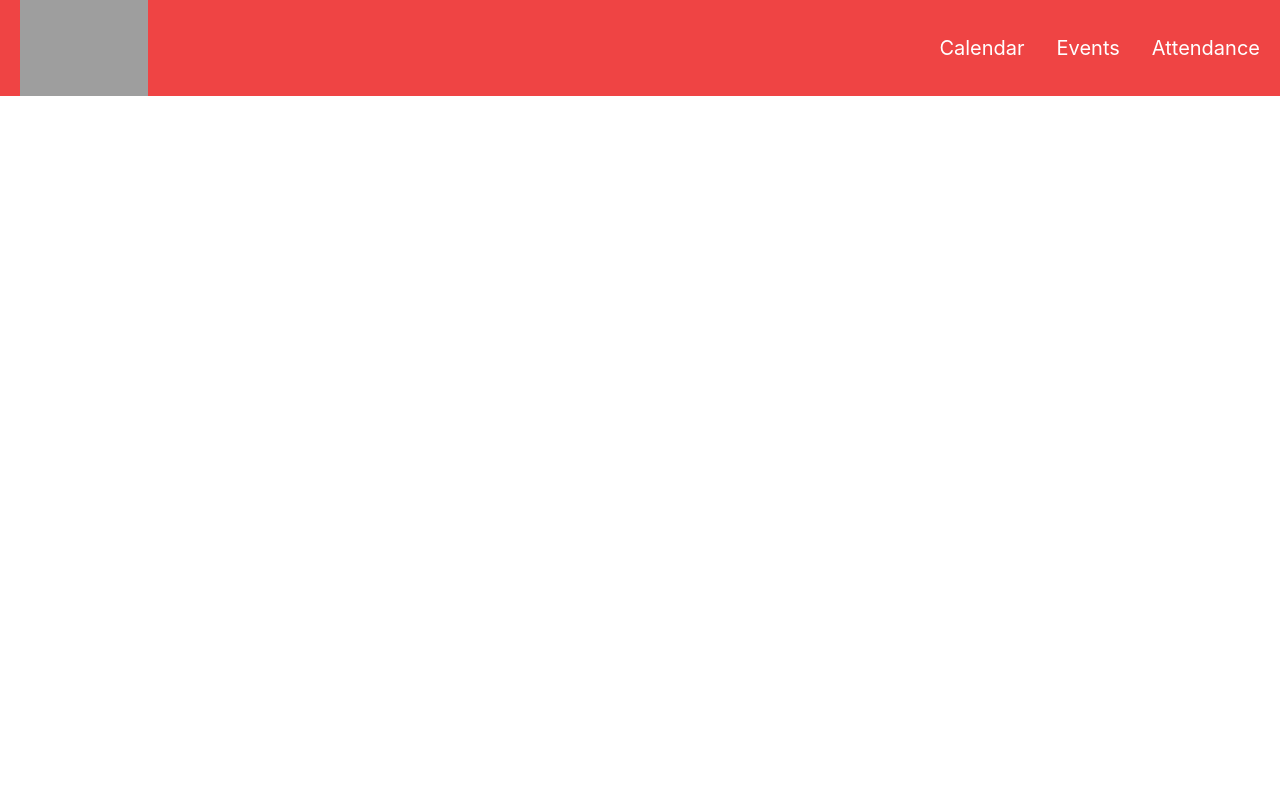
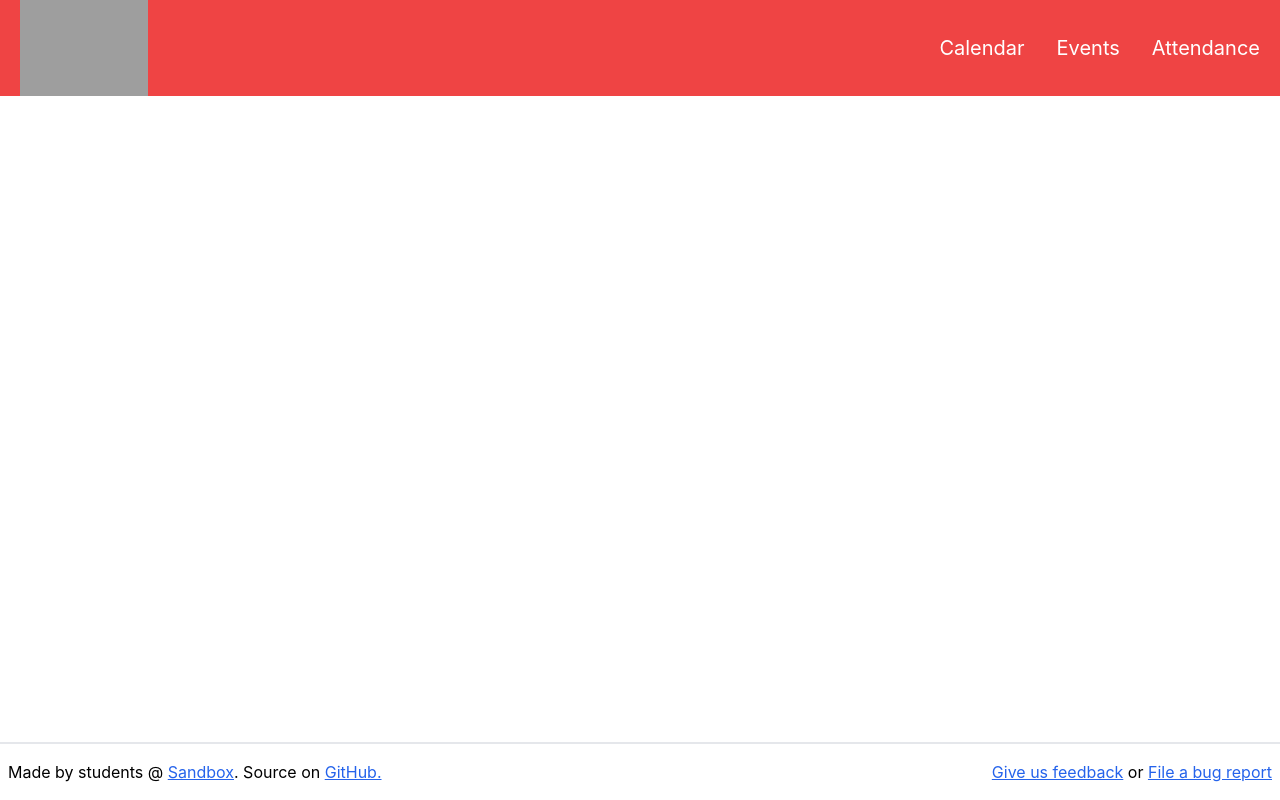
Before and after one commit to sandboxnu/sga-tooling, a React (Create React App) app: page / in a window 1280 px wide. Built offline with nearby package versions, Linux system fonts and the light colour scheme; grey boxes are pictures that could not be loaded.

Commit message:
[ST-15] Create footer (part of frontend scaffolding) (#3)

```diff
--- a/src/App.tsx
+++ b/src/App.tsx
@@ -1,10 +1,17 @@
 import React from 'react';
 import logo from './logo.svg';
+import Footer from './components/Footer';
 import './App.css';
 import Menu from './components/Menu';
 
 function App() {
-  return <Menu />;
+
+  return (
+    <>
+      <Menu/>
+      <Footer/>
+    </>
+  );
 }
 
 export default App;
--- a/src/components/Footer.tsx
+++ b/src/components/Footer.tsx
@@ -1,9 +1,51 @@
-import React from 'react';
+import React from "react";
+import { ReactElement } from "react";
+import '.././styles.css';
 
-const Footer  = (): JSX.Element => {
-    return (
-        <></>
-    );
-}
+// Footer with source code and project information that goes at the bottom of each page
+const Footer = (): ReactElement => {
+  return (
+    <div className="w-full px-2 py-4 mt-4 flex flex-row justify-between border-t-2 absolute bottom-0">
+      <div>
+        Made by students @{" "}
+        <a className="link"
+          onClick={() => {
+            window.open("https://sandboxnu.com");
+          }}
+        >
+          Sandbox
+        </a>
+        . Source on{" "}
+        <a className="link"
+          onClick={() => {
+            window.open("https://github.com/sandboxnu/sga-tooling");
+          }}
+        >
+          GitHub.
+        </a>
+      </div>
+
+      <div>
+        <a className="link"
+          onClick={() => {
+            window.open(
+              "https://github.com/sandboxnu/office-hours/discussions"
+            );
+          }}
+        >
+          Give us feedback
+        </a>
+        <span> or </span>
+        <a className="link"
+          onClick={() => {
+            window.open("https://github.com/sandboxnu/office-hours/issues");
+          }}
+        >
+          File a bug report
+        </a>
+      </div>
+    </div>
+  );
+};
 
 export default Footer;
--- /dev/null
+++ b/src/styles.css
@@ -0,0 +1,11 @@
+/* utility styles */
+
+@tailwind base;
+@tailwind components;
+@tailwind utilities;
+
+@layer components {
+    .link {
+        @apply underline text-blue-600 cursor-pointer hover:text-blue-800 visited:text-purple-600;
+    }
+}
```
Also changed, not shown: SGA+White+Text+Transparent.png (renamed from src/assets/SGA+White+Text+Transparent.png).
